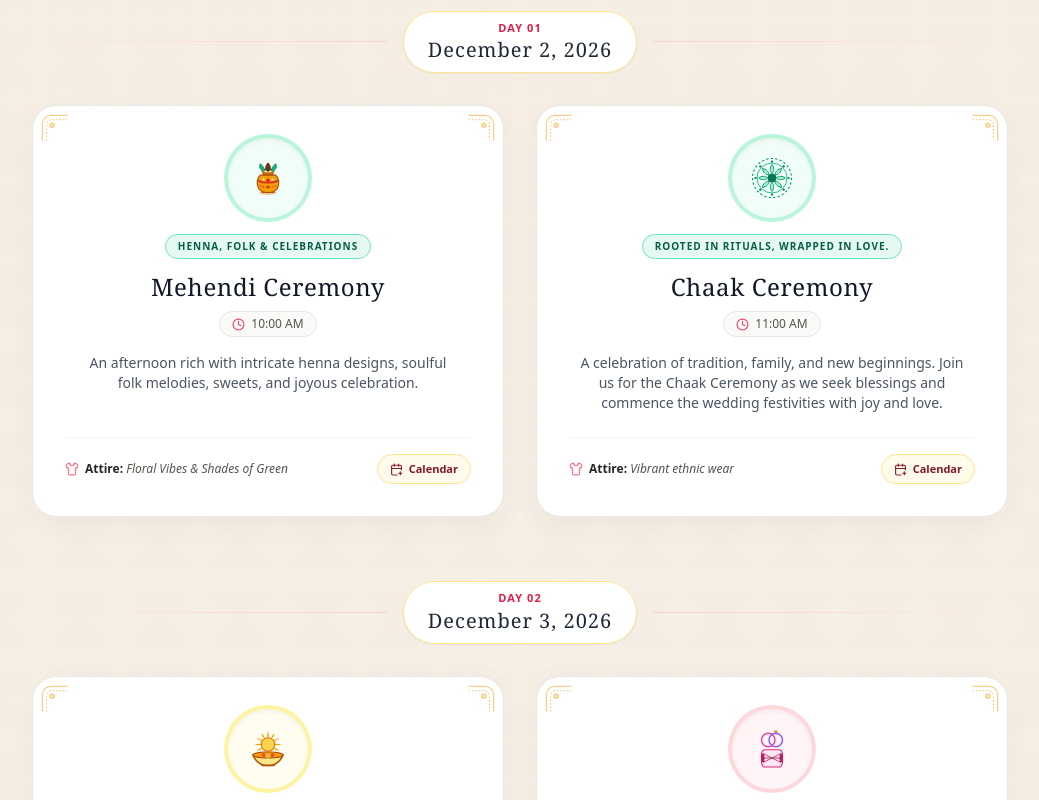
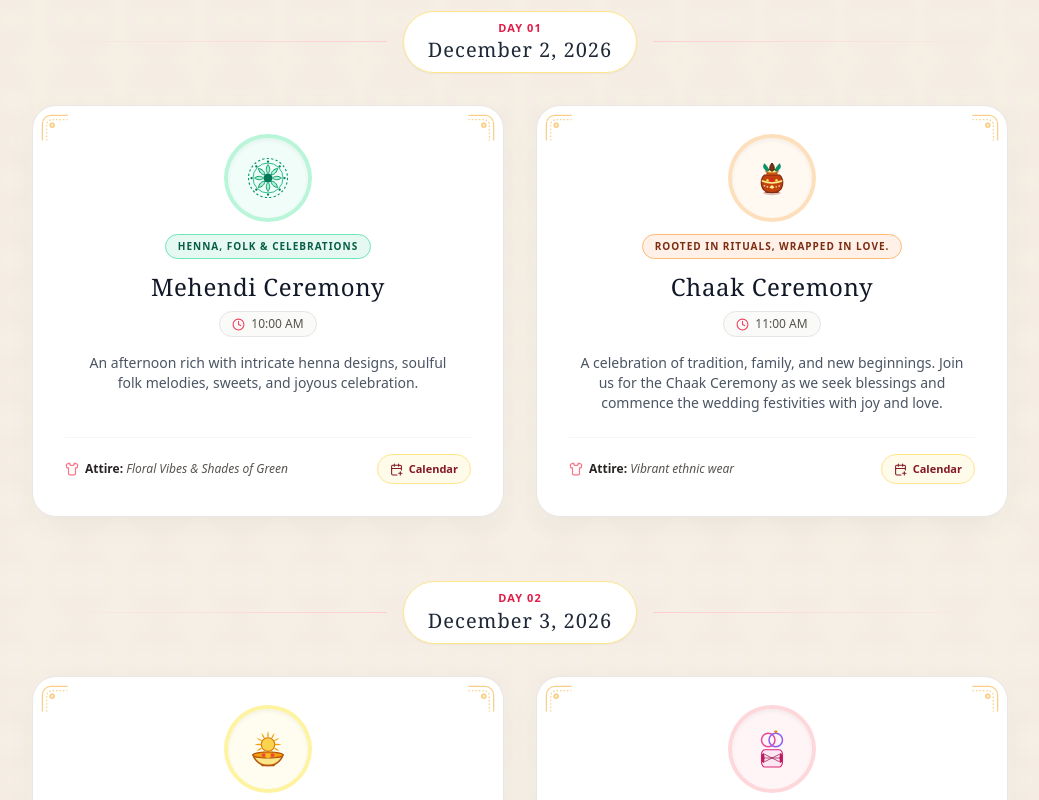
Before and after one commit to bhavishya31/Wedding-invite-december, a Next.js app: page / in a window 1280 px wide. Shown: the part 2700-3500 px from the top of the page, without its empty margins (120-1159 px from the left). Built offline with nearby package versions, Linux system fonts and the light colour scheme.

Commit message:
Update page.js

```diff
--- a/app/page.js
+++ b/app/page.js
@@ -187,23 +187,29 @@ const SangeetIcon = () => (
   </svg>
 );
 
-/* CHAAK CEREMONY ICON (Sacred Decorated Matka & Kalash) */
+/* CHAAK CEREMONY ICON (Traditional Decorated Terracotta Kalash & Matka) */
 const ChaakIcon = () => (
   <svg viewBox="0 0 64 64" className="w-12 h-12" fill="none">
-    <ellipse cx="32" cy="52" rx="12" ry="3" fill="#D97706" opacity="0.3" />
-    <path d="M24 51 L40 51" stroke="#B45309" strokeWidth="2" strokeLinecap="round" />
-    <path d="M22 28 C16 33 16 46 24 50 C28 52 36 52 40 50 C48 46 48 33 42 28 Z" fill="#F59E0B" stroke="#B45309" strokeWidth="1.6" />
-    <path d="M25 28 C25 25 27 23 32 23 C37 23 39 25 39 28 Z" fill="#D97706" stroke="#92400E" strokeWidth="1.2" />
+    <ellipse cx="32" cy="52" rx="12" ry="3" fill="#7C2D12" opacity="0.25" />
+    <path d="M24 51 L40 51" stroke="#9A3412" strokeWidth="2" strokeLinecap="round" />
+    {/* Terracotta Earthen Clay Body */}
+    <path d="M22 28 C16 33 16 46 24 50 C28 52 36 52 40 50 C48 46 48 33 42 28 Z" fill="#C2410C" stroke="#7C2D12" strokeWidth="1.6" />
+    {/* Pot Neck & Golden Rim */}
+    <path d="M25 28 C25 25 27 23 32 23 C37 23 39 25 39 28 Z" fill="#EA580C" stroke="#9A3412" strokeWidth="1.2" />
     <ellipse cx="32" cy="23" rx="8" ry="2.5" fill="#FDE68A" stroke="#B45309" strokeWidth="1.5" />
+    {/* Auspicious Coconut (Nariyal) */}
     <path d="M32 12 C28 16 28 22 32 23 C36 22 36 16 32 12 Z" fill="#78350F" stroke="#451A03" strokeWidth="1.2" />
-    <path d="M26 23 C20 20 20 16 22 13 C25 16 27 19 28 22 Z" fill="#10B981" stroke="#047857" strokeWidth="1" />
-    <path d="M38 23 C44 20 44 16 42 13 C39 16 37 19 36 22 Z" fill="#10B981" stroke="#047857" strokeWidth="1" />
-    <path d="M19 36 Q32 41 45 36" stroke="#DC2626" strokeWidth="1.8" strokeLinecap="round" />
-    <path d="M21 42 Q32 47 43 42" stroke="#DC2626" strokeWidth="1.5" strokeDasharray="2 2" />
-    <circle cx="32" cy="35" r="2.5" fill="#DC2626" />
-    <circle cx="26" cy="34" r="1.5" fill="#FEF3C7" />
-    <circle cx="38" cy="34" r="1.5" fill="#FEF3C7" />
-    <circle cx="32" cy="44" r="2" fill="#B45309" />
+    {/* Mango Leaves (Aam Patte) */}
+    <path d="M26 23 C20 20 20 16 22 13 C25 16 27 19 28 22 Z" fill="#059669" stroke="#047857" strokeWidth="1" />
+    <path d="M38 23 C44 20 44 16 42 13 C39 16 37 19 36 22 Z" fill="#059669" stroke="#047857" strokeWidth="1" />
+    {/* Festive Kumkum & Gold Bands */}
+    <path d="M19 36 Q32 41 45 36" stroke="#FEF08A" strokeWidth="2" strokeLinecap="round" />
+    <path d="M21 42 Q32 47 43 42" stroke="#FEF3C7" strokeWidth="1.5" strokeDasharray="2 2" />
+    {/* Auspicious Tilak Accents */}
+    <circle cx="32" cy="35" r="2.8" fill="#DC2626" />
+    <circle cx="26" cy="35" r="1.6" fill="#FDE047" />
+    <circle cx="38" cy="35" r="1.6" fill="#FDE047" />
+    <circle cx="32" cy="44" r="2.2" fill="#FEF08A" />
   </svg>
 );
 
@@ -289,7 +295,7 @@ const CELEBRATIONS = [
         tagline: "Henna, Folk & Celebrations",
         attire: "Floral Vibes & Shades of Green",
         desc: "An afternoon rich with intricate henna designs, soulful folk melodies, sweets, and joyous celebration.",
-        logo: <ChaakIcon />,
+        logo: <MehendiIcon />,
         badgeColor: "bg-emerald-500/10 text-emerald-800 border-emerald-300",
         ringColor: "ring-emerald-200/80 bg-emerald-50/70",
         calDates: "20261203T080000Z/20261203T103000Z"
@@ -301,9 +307,9 @@ const CELEBRATIONS = [
         tagline: "Rooted in rituals, wrapped in love.",
         attire: "Vibrant ethnic wear",
         desc: "A celebration of tradition, family, and new beginnings. Join us for the Chaak Ceremony as we seek blessings and commence the wedding festivities with joy and love.",
-        logo: <MehendiIcon />,
-        badgeColor: "bg-emerald-500/10 text-emerald-800 border-emerald-300",
-        ringColor: "ring-emerald-200/80 bg-emerald-50/70",
+        logo: <ChaakIcon />,
+        badgeColor: "bg-orange-500/10 text-orange-900 border-orange-300",
+        ringColor: "ring-orange-200/80 bg-orange-50/70",
         calDates: "20261203T080000Z/20261203T103000Z"
       },
 ] },
@@ -903,18 +909,6 @@ export default function WeddingInvite() {
               Scan with your phone camera to open directly in Google Maps for live navigation.
             </p>
           </div>
-
-          <div className="mt-8 rounded-2xl overflow-hidden border border-stone-200 aspect-video max-w-2xl mx-auto shadow-sm">
-            <iframe
-              src="https://maps.google.com/maps?q=Aura+Banquet+Hall+Giriraj+Nagar+Dholai+Jaipur&t=&z=15&ie=UTF8&iwloc=&output=embed"
-              width="100%"
-              height="100%"
-              style={{ border: 0 }}
-              allowFullScreen
-              loading="lazy"
-              title="Venue Location Map"
-            />
-          </div>
         </motion.div>
       </section>
 
```
